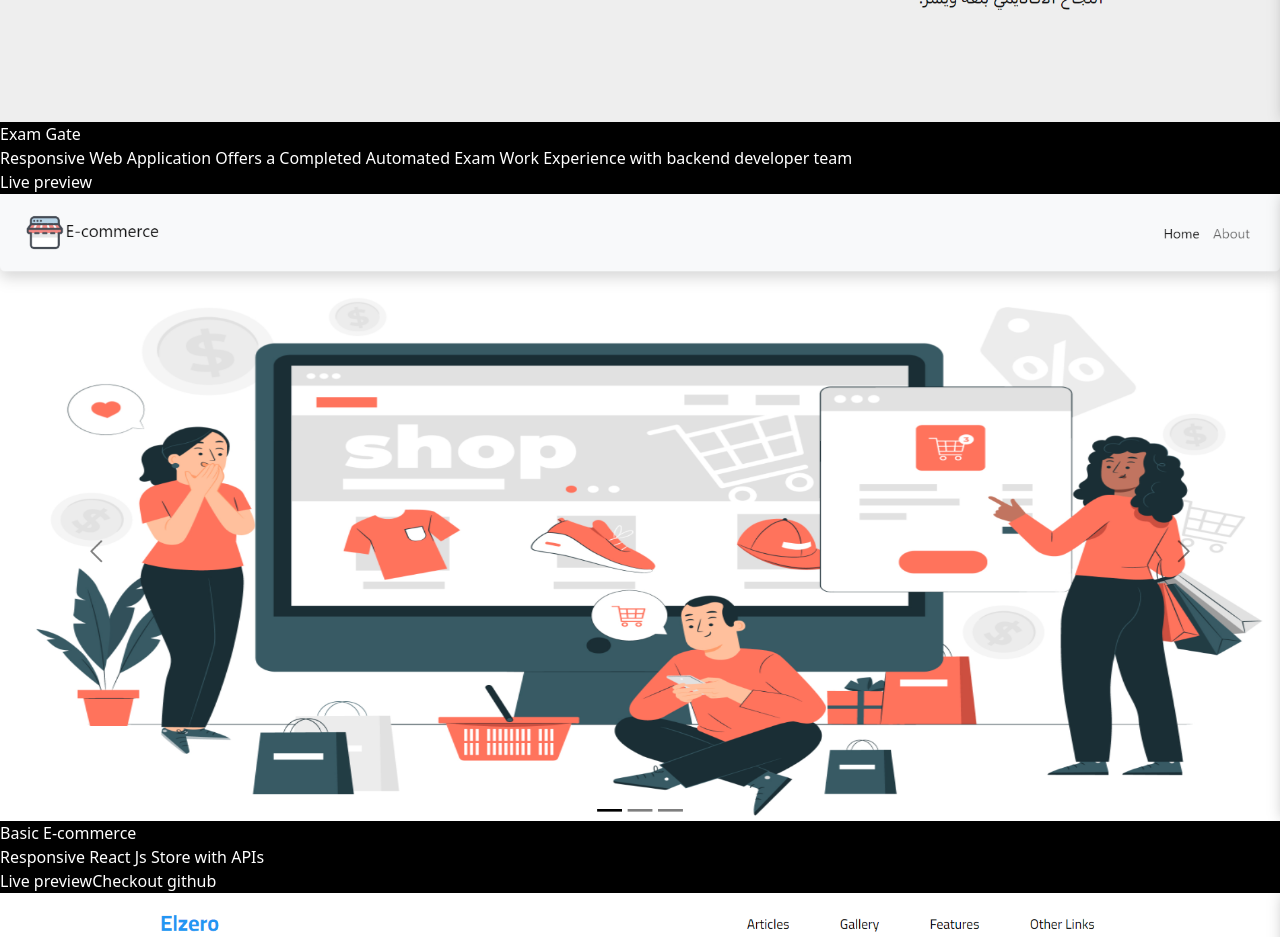
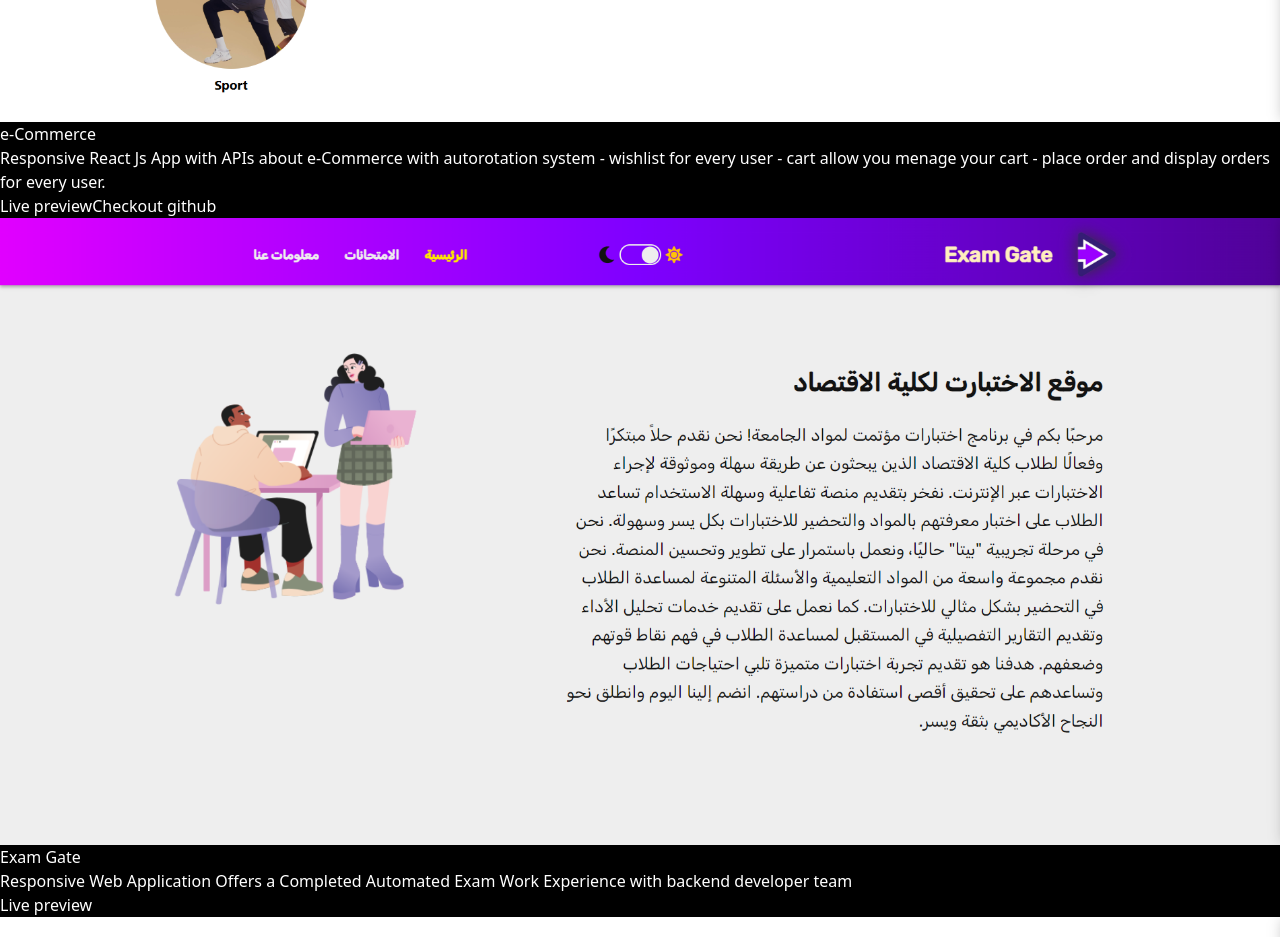
Before and after one commit to Hakam-aldeen-Kh/Portfolio, a React (Vite) app: page / in a window 1280 px wide. Shown: the part 1880-2817 px from the top of the page. Built offline with nearby package versions, Linux system fonts and the light colour scheme.

Commit message:
add E-commerce

```diff
--- a/src/App.jsx
+++ b/src/App.jsx
@@ -1,6 +1,6 @@
 import "./App.css";
 import ExamGate from "./assets/Exam Gate.png";
-import Ecommerce from "./assets/E-commerce.png";
+import Ecommerce from "./assets/Ecommerce.png";
 import Kasper from "./assets/Kaspe.png";
 import Bondi from "./assets/Bondi.png";
 import Elzero from "./assets/Elzero.png";
@@ -137,6 +137,36 @@ function App() {
             <h2 className="text-2xl font-semibold">Projects</h2>
             <div className="flex flex-col sm:flex-row gap-10 mt-11">
               <div className="border border-gray-500 rounded-md p-5 flex-1">
+                <img src={Ecommerce} className="w-full h-[30vh]" />
+                <h3 className="text-2xl font-semibold mt-8">e-Commerce</h3>
+                <p className="text-gray-400 text-sm mt-2">
+                  Responsive React Js App with APIs about e-Commerce with
+                  autorotation system - wishlist for every user - cart allow you
+                  menage your cart - place order and display orders for every
+                  user.
+                </p>
+                <div className="flex justify-between gap-2 mt-12 items-end">
+                  <a
+                    href="https://e-comtype.vercel.app/"
+                    className="w-1/2"
+                    target="_blank"
+                  >
+                    <button className="w-full text-sm py-3 bg-gradient-to-t from-blue-500 rounded-full to-cyan-500 hover:from-blue-700 hover:to-cyan-700">
+                      Live preview
+                    </button>
+                  </a>
+                  <a
+                    href="https://github.com/Hakam-aldeen-Kh/eCommerce"
+                    className="w-1/2"
+                    target="_blank"
+                  >
+                    <button className="w-full text-sm py-3 border rounded-full hover:border-blue-500 hover:text-blue-500">
+                      Checkout github
+                    </button>
+                  </a>
+                </div>
+              </div>
+              <div className="border border-gray-500 rounded-md p-5 flex-1">
                 <img src={ExamGate} className="w-full h-[30vh]" />
                 <h3 className="text-2xl font-semibold mt-8">Exam Gate</h3>
                 <p className="text-gray-400 text-sm mt-2">
@@ -151,35 +181,6 @@ function App() {
                   >
                     <button className="w-full text-sm py-3 bg-gradient-to-t from-blue-500 rounded-full to-cyan-500 hover:from-blue-700 hover:to-cyan-700">
                       Live preview
-                    </button>
-                  </a>
-                </div>
-              </div>
-              <div className="border border-gray-500 rounded-md p-5 flex-1">
-                <img src={Ecommerce} className="w-full h-[30vh]" />
-                <h3 className="text-2xl font-semibold mt-8">
-                  Basic E-commerce
-                </h3>
-                <p className="text-gray-400 text-sm mt-2">
-                  Responsive React Js Store with APIs
-                </p>
-                <div className="flex justify-between gap-2 mt-12 items-end">
-                  <a
-                    href="https://basic-ecommerce.surge.sh/"
-                    className="w-1/2"
-                    target="_blank"
-                  >
-                    <button className="w-full text-sm py-3 bg-gradient-to-t from-blue-500 rounded-full to-cyan-500 hover:from-blue-700 hover:to-cyan-700">
-                      Live preview
-                    </button>
-                  </a>
-                  <a
-                    href="https://github.com/Hakam-aldeen-Kh/Basic-Ecommerce-React"
-                    className="w-1/2"
-                    target="_blank"
-                  >
-                    <button className="w-full text-sm py-3 border rounded-full hover:border-blue-500 hover:text-blue-500">
-                      Checkout github
                     </button>
                   </a>
                 </div>
```
Also changed, not shown: src/assets/E-commerce.png (deleted), src/assets/Ecommerce.png (added).
